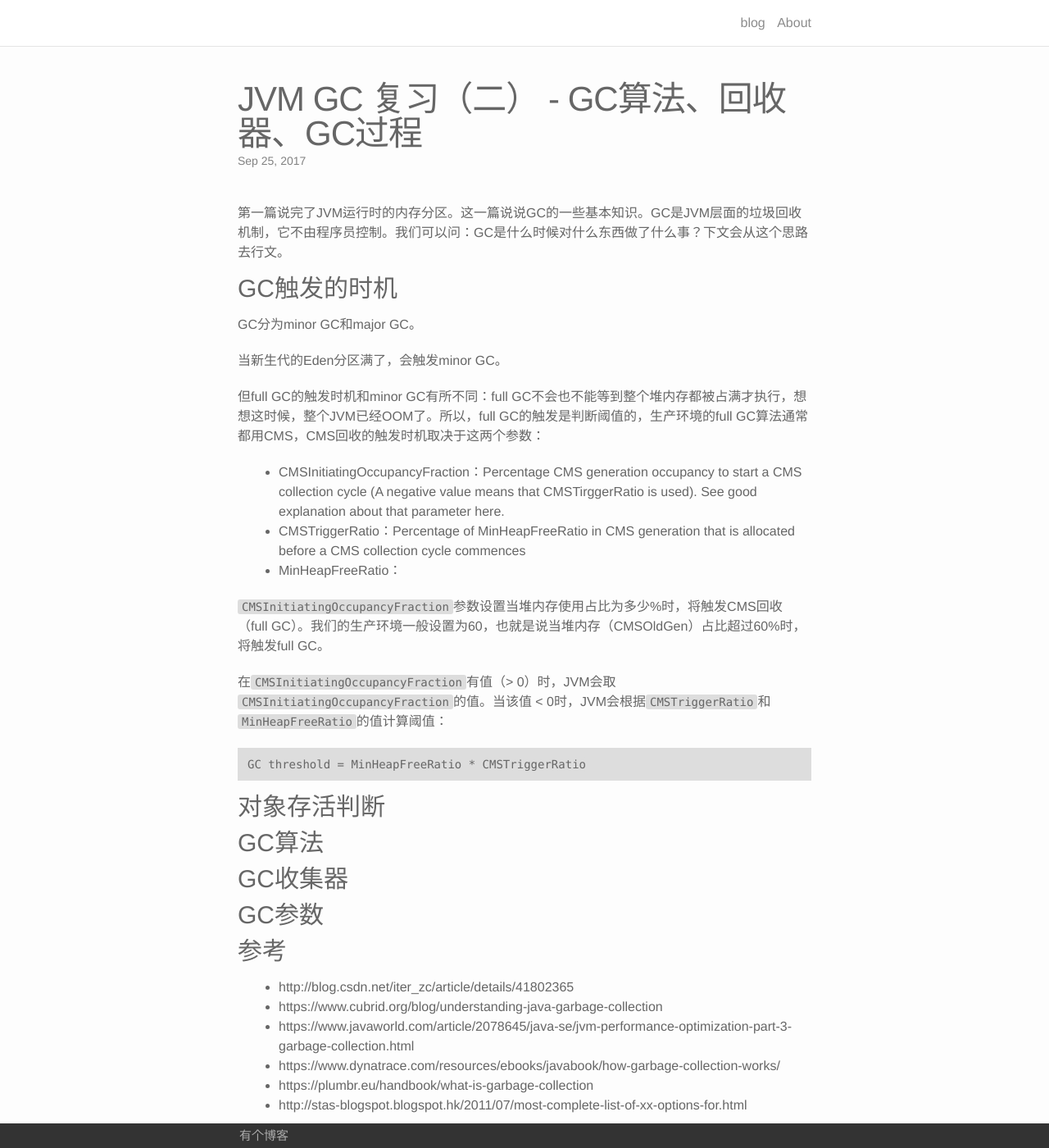
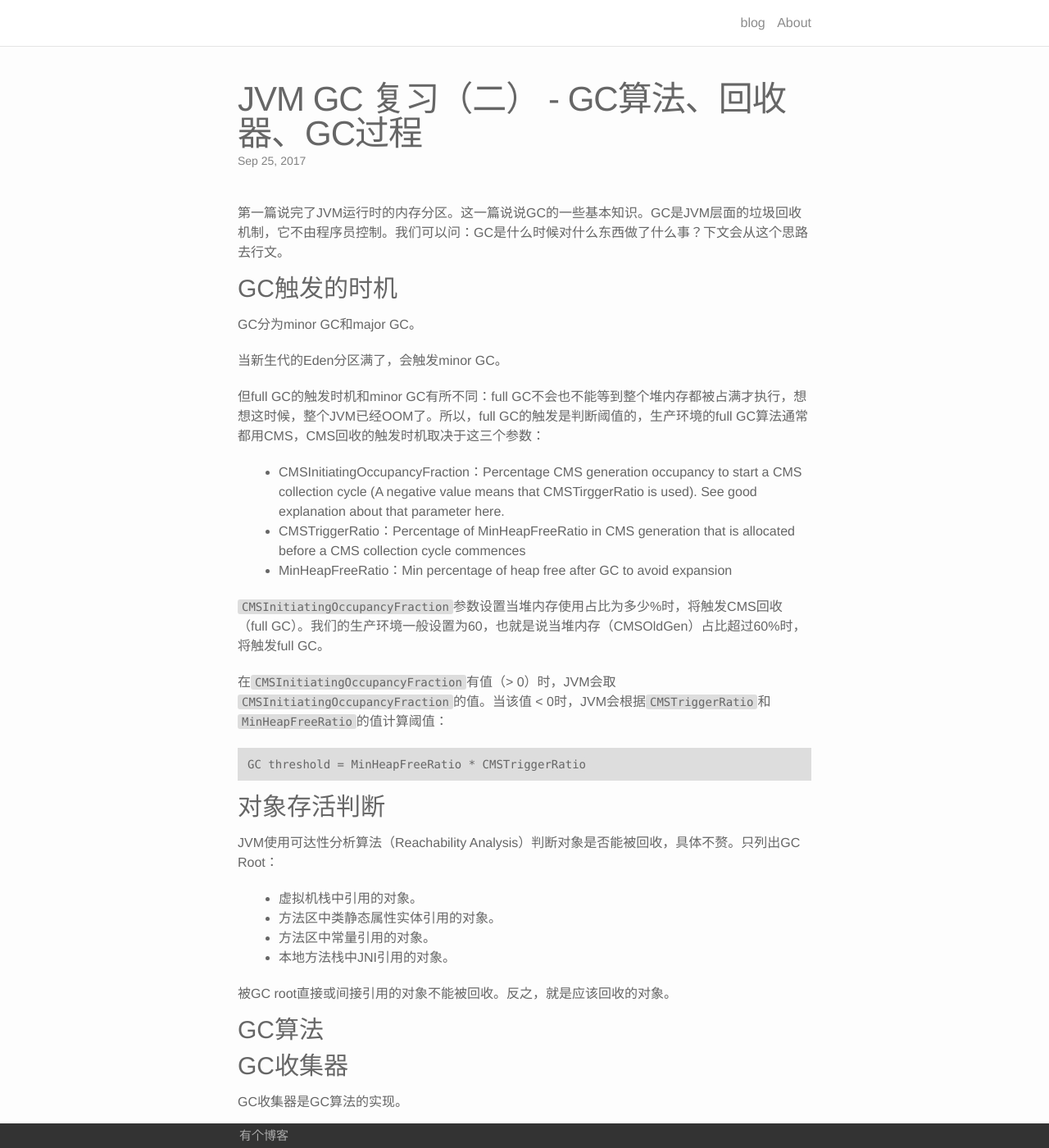
Before and after one commit to afghl/afghl.github.io, a Jekyll site: the page built from _posts/2017-09-25-jvm-gc-summary-02-gc-detail.markdown, in a window 1280 px wide and 1400 px high. Shown: the whole window at 82% size. Built offline with Jekyll 4.4.1, drawn with Linux system fonts in a browser that asks for light colours.

Commit message:
add post

```diff
--- a/_posts/2017-09-25-jvm-gc-summary-02-gc-detail.markdown
+++ b/_posts/2017-09-25-jvm-gc-summary-02-gc-detail.markdown
@@ -12,11 +12,11 @@ GC分为minor GC和major GC。
 
 当新生代的Eden分区满了，会触发minor GC。
 
-但full GC的触发时机和minor GC有所不同：full GC不会也不能等到整个堆内存都被占满才执行，想想这时候，整个JVM已经OOM了。所以，full GC的触发是判断阈值的，生产环境的full GC算法通常都用CMS，CMS回收的触发时机取决于这两个参数：
+但full GC的触发时机和minor GC有所不同：full GC不会也不能等到整个堆内存都被占满才执行，想想这时候，整个JVM已经OOM了。所以，full GC的触发是判断阈值的，生产环境的full GC算法通常都用CMS，CMS回收的触发时机取决于这三个参数：
 
 - CMSInitiatingOccupancyFraction：Percentage CMS generation occupancy to start a CMS collection cycle (A negative value means that CMSTirggerRatio is used). See good explanation about that parameter here.
 - CMSTriggerRatio：Percentage of MinHeapFreeRatio in CMS generation that is allocated before a CMS collection cycle commences
-- MinHeapFreeRatio：
+- MinHeapFreeRatio：Min percentage of heap free after GC to avoid expansion
 
 `CMSInitiatingOccupancyFraction`参数设置当堆内存使用占比为多少%时，将触发CMS回收（full GC）。我们的生产环境一般设置为60，也就是说当堆内存（CMSOldGen）占比超过60%时，将触发full GC。
 
@@ -28,13 +28,22 @@ GC threshold = MinHeapFreeRatio * CMSTriggerRatio
 
 ### 对象存活判断
 
+JVM使用可达性分析算法（Reachability Analysis）判断对象是否能被回收，具体不赘。只列出GC Root：
 
+- 虚拟机栈中引用的对象。
+- 方法区中类静态属性实体引用的对象。
+- 方法区中常量引用的对象。
+- 本地方法栈中JNI引用的对象。
+
+被GC root直接或间接引用的对象不能被回收。反之，就是应该回收的对象。
 
 ### GC算法
 
+
+
 ### GC收集器
 
-
+GC收集器是GC算法的实现。
 
 ### GC参数
 
```
